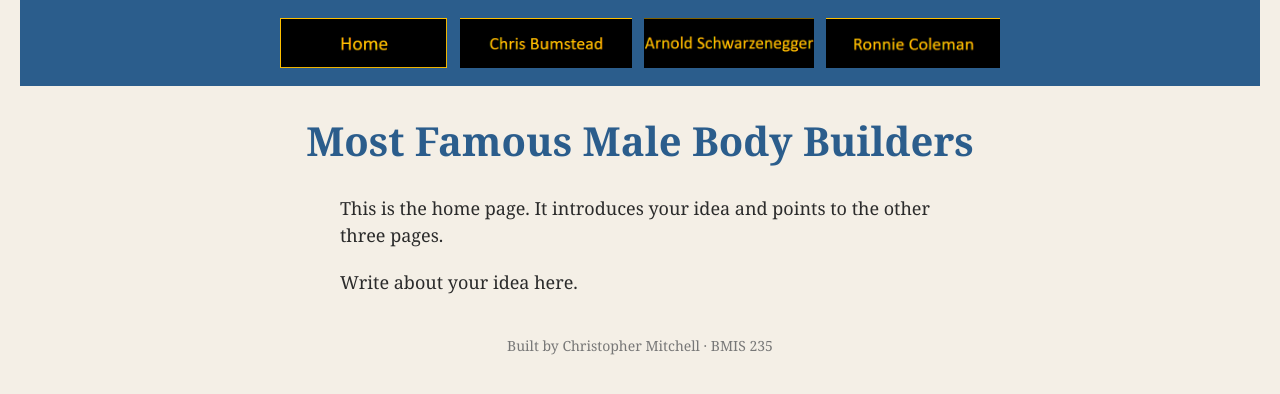
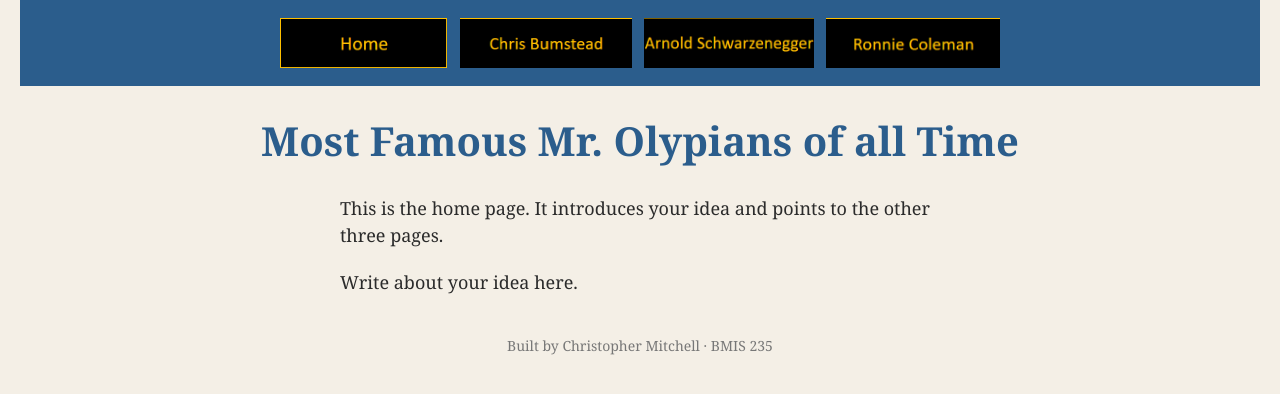
Before and after one commit to Codes4-Gu/bmis235-html-3, a plain HTML site: page index.html in a window 1280 px wide. Drawn offline with Linux system fonts and the light colour scheme.

Commit message:
Update index.html

```diff
--- a/index.html
+++ b/index.html
@@ -28,7 +28,7 @@
     <a href="ronnie.html"><img src="img/ronnie.png" alt="Ronnie Coleman"></a>
 </nav>
 
-<h1>Most Famous Male Body Builders</h1>
+<h1>Most Famous Mr. Olypians of all Time</h1>
 <p>This is the home page. It introduces your idea and points to the other three pages.</p>
 <p>Write about your idea here.</p>
 
```
